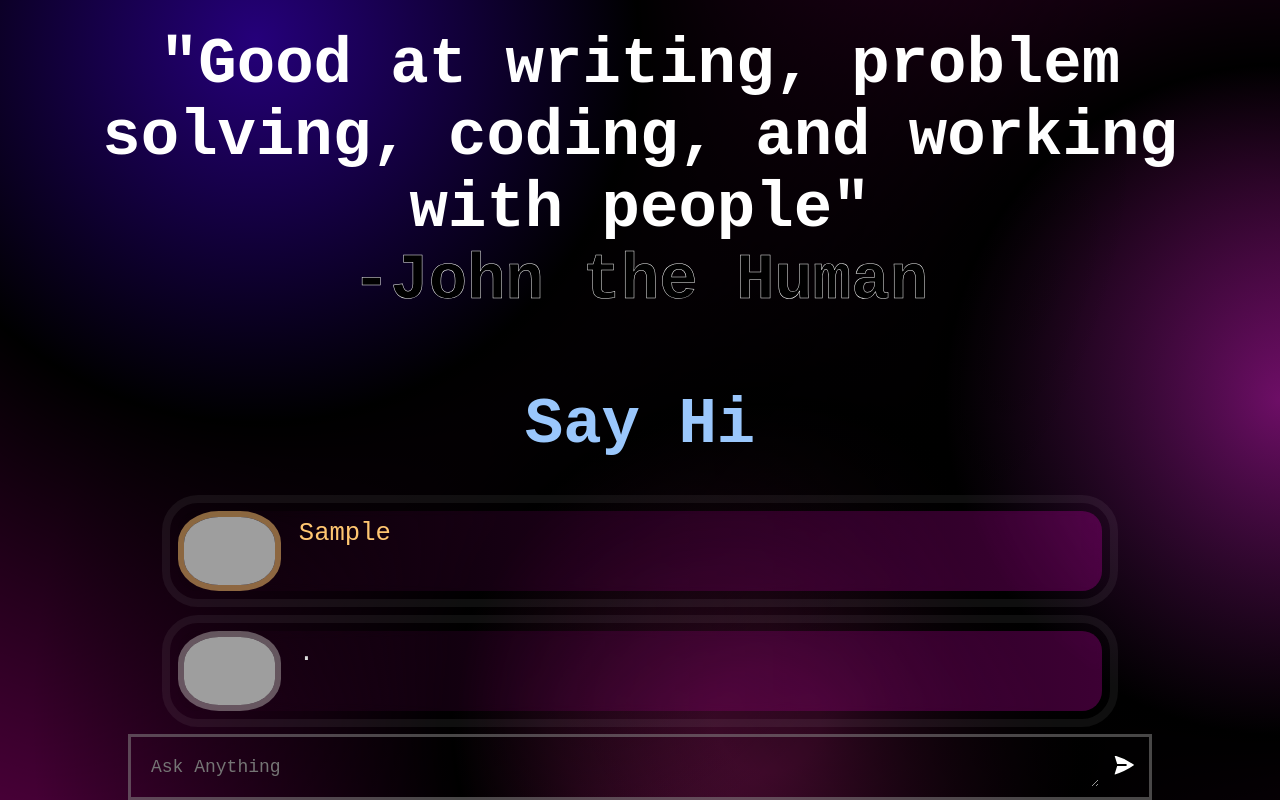
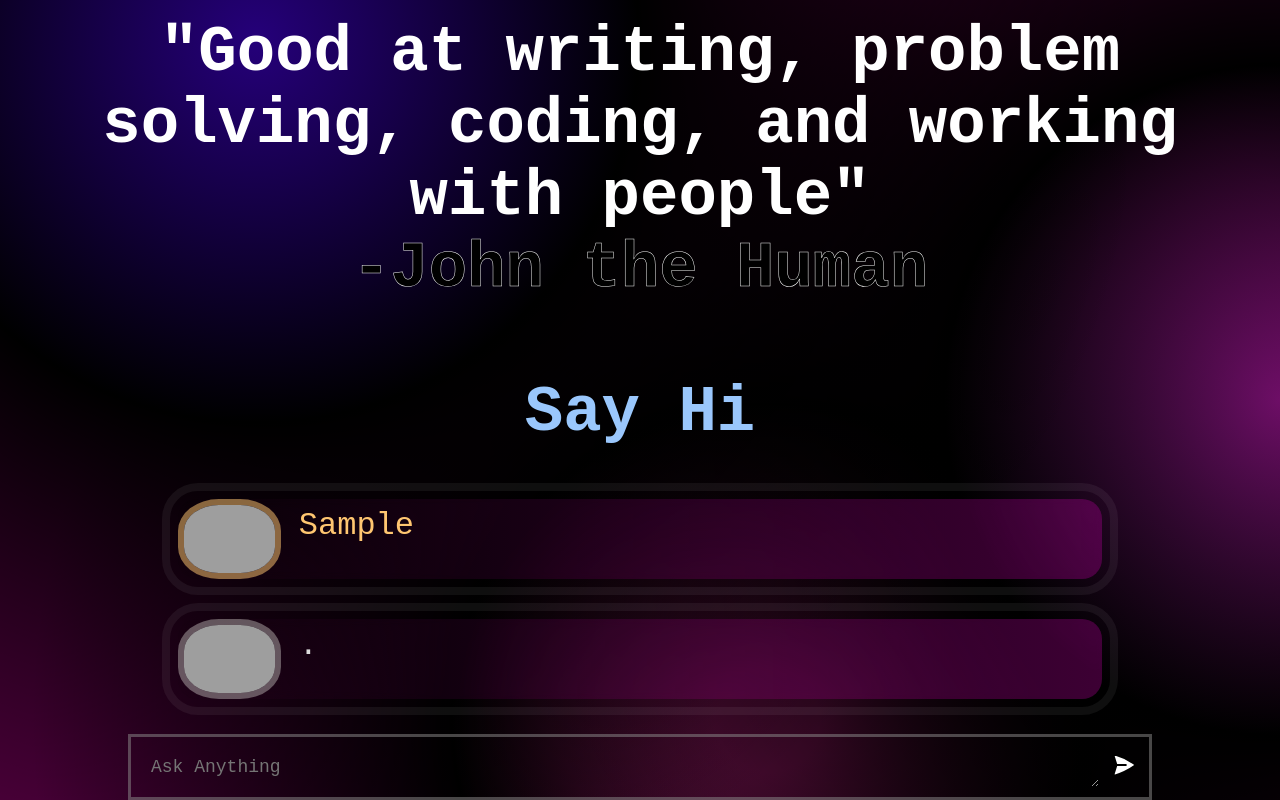
Before and after one commit to xerpa43/openai, a website built with Vite: page vanila/index.html in a window 1280 px wide. Both pictures are taken after typing "Sample" into the empty fields and a click on the button 1124 px from the left and 767 px from the top of the page. Built offline with nearby package versions, Linux system fonts and the light colour scheme; no server answers; grey boxes are pictures that could not be loaded.

Commit message:
Update style.css

```diff
--- a/vanila/style.css
+++ b/vanila/style.css
@@ -114,7 +114,7 @@ span {
   flex: 1;
 
   color: #dcdcdc;
-  font-size: 2vw;
+  font-size: 2.5vw;
   padding: 1vh;
   max-width: 100%;
   overflow-x: scroll;
```
